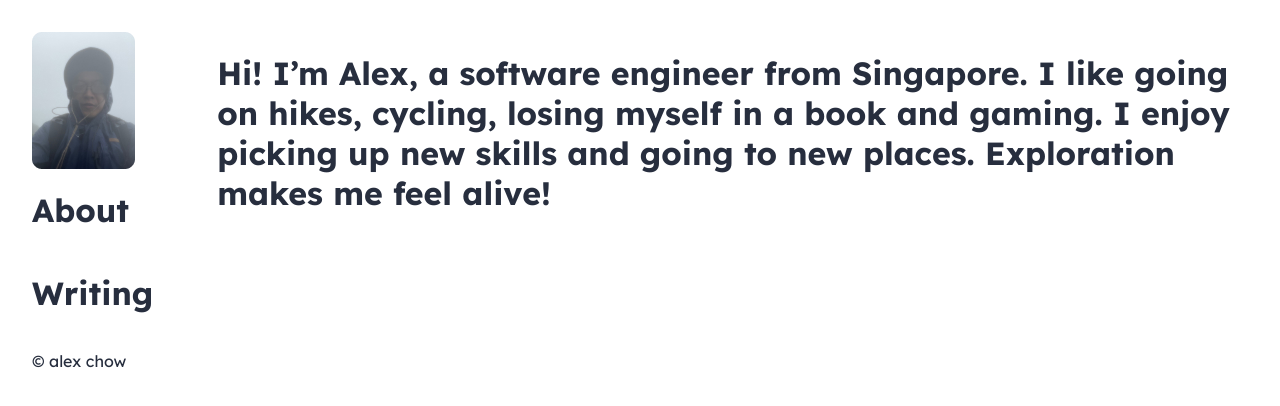
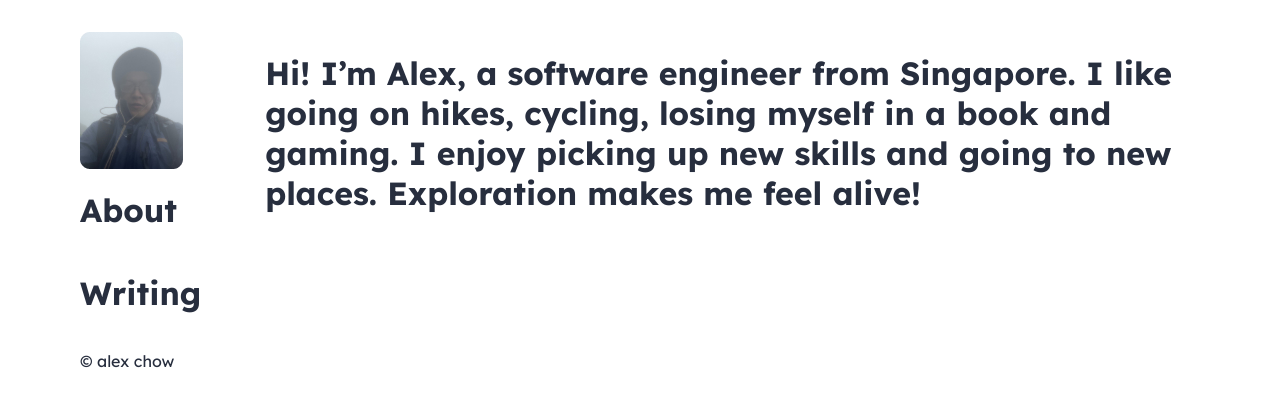
Before and after one commit to czolbe88/Next.js-Blog, a Next.js app: page / in a window 1280 px wide. Shown: the top 406 px of the page. Built offline with nearby package versions, Linux system fonts and the light colour scheme.

Commit message:
update layout styling

```diff
--- a/app/markdown/fs/page.tsx
+++ b/app/markdown/fs/page.tsx
@@ -6,7 +6,7 @@ import matter from "gray-matter";
 const markdownSamplePage = async () => {
 
     // path is relative to where the script was started from
-    const fileContents = fs.readFileSync("./markdown/posts/this is a sample1", 'utf8');
+    const fileContents = fs.readFileSync("./markdown/list-posts/this is a sample1", 'utf8');
 
     // Use gray-matter to parse the post metadata section
     const matterResult = matter(fileContents);
--- a/styles/globals.scss
+++ b/styles/globals.scss
@@ -1,9 +1,13 @@
 @import "common";
 
 html {
+  //background-image: url("/background.png");
+  //background-position: center;
+
   body {
-    margin: 0;
-    padding: 32px;
+    margin: 0 auto;
+    padding-top: 32px;
+    max-width: 1120px;
     color: $primaryColor;
   }
 }
```
Also changed, not shown: app/posts/[slug]/loading.tsx (added, +7 -0 lines), components/navigation.tsx (+1 -1 lines), app/api/list-posts/route.ts (renamed from app/api/posts/route.ts).
